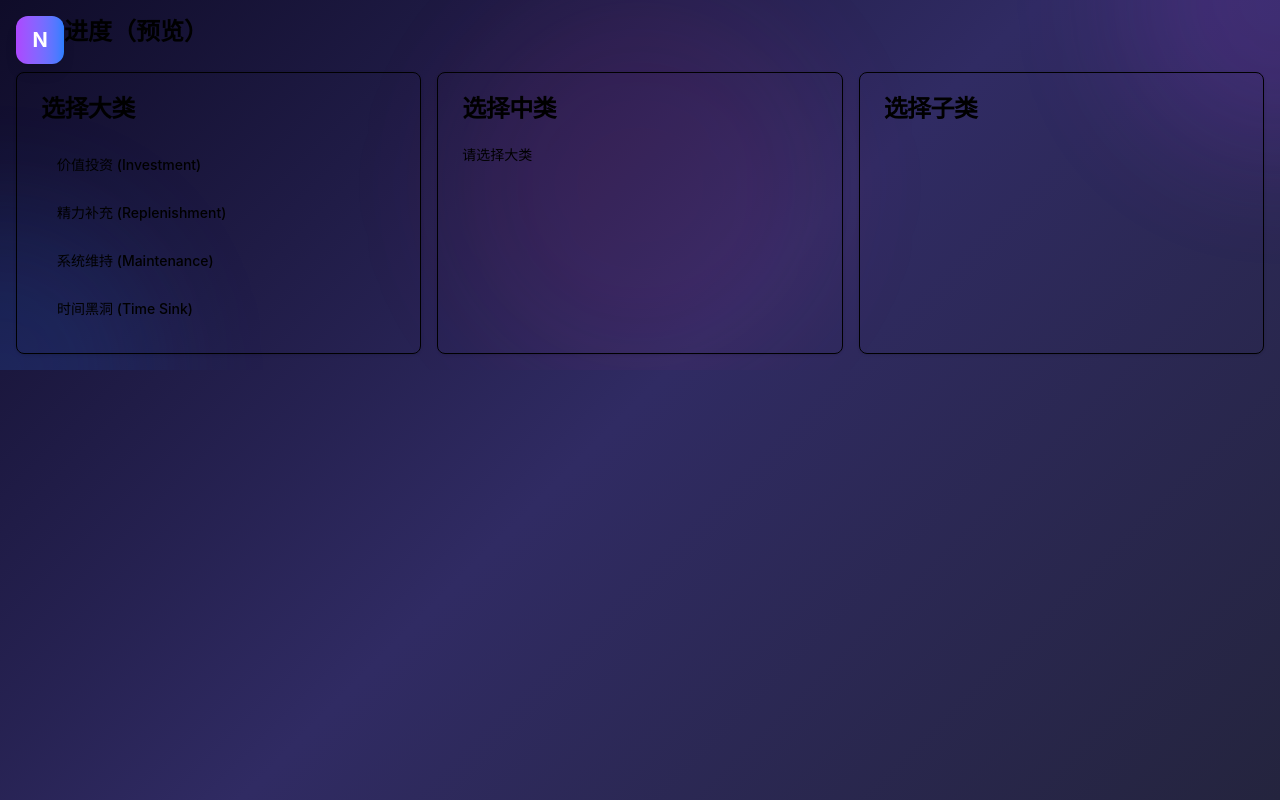
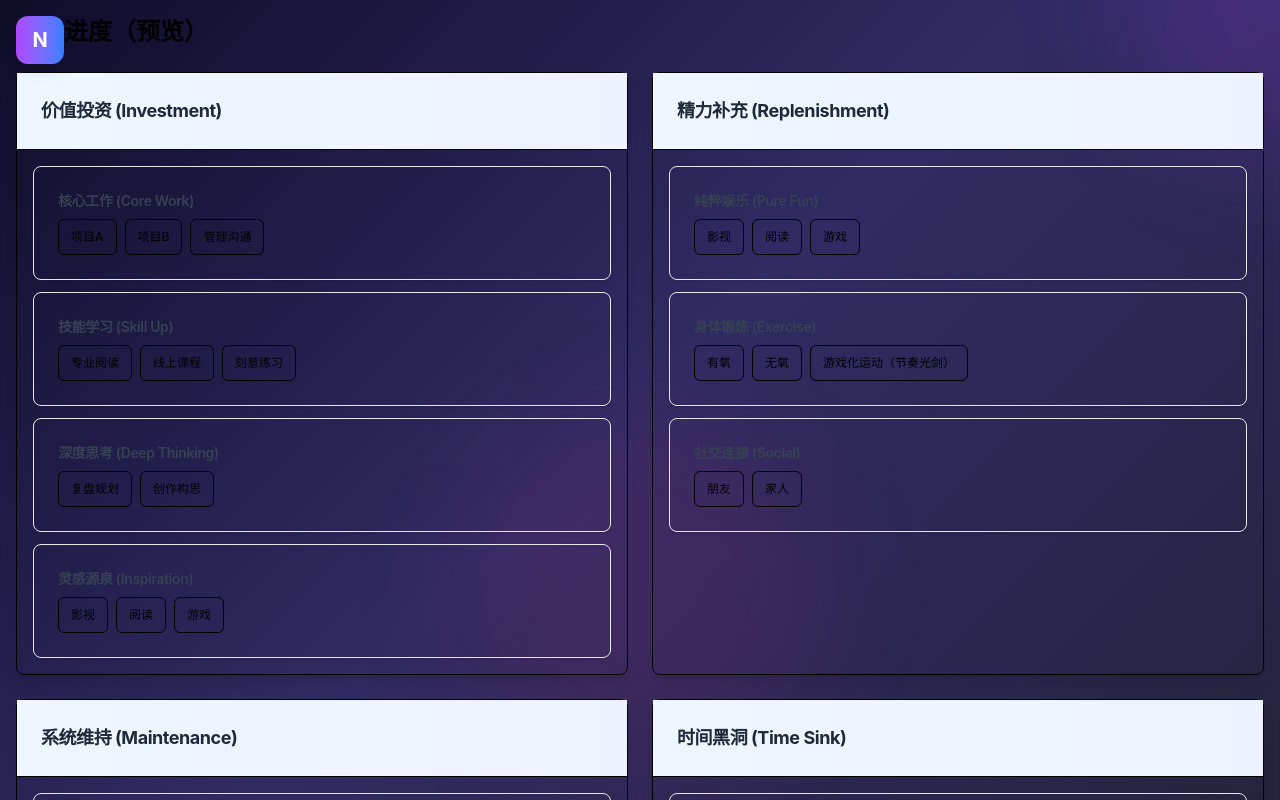
Before and after one commit to unendev/personal-dashboard, a Next.js app: page /progress in a window 1280 px wide. Shown: the top 800 px of the page. Built offline with nearby package versions, Linux system fonts and the light colour scheme.

Commit message:
fix(日结卡片)：实现卡片按钮输入

```diff
--- a/app/components/CategorySelector.tsx
+++ b/app/components/CategorySelector.tsx
@@ -1,8 +1,10 @@
 'use client'
 
-import React, { useEffect, useMemo, useState } from 'react';
+import React, { useEffect, useState } from 'react';
 import { Card, CardContent, CardHeader, CardTitle } from './ui/card';
 import { Button } from './ui/button';
+import { Dialog, DialogContent, DialogHeader, DialogTitle, DialogFooter } from './ui/dialog';
+import { Input } from './ui/input';
 
 type CategoryNode = {
   name: string;
@@ -10,18 +12,15 @@ type CategoryNode = {
 };
 
 interface CategorySelectorProps {
-  onSelected: (classificationPath: string) => void;
+  onSelected: (classificationPath: string, taskName: string) => void;
   className?: string;
-}
-
-function buildPath(parent: string | null, current: string): string {
-  return parent ? `${parent}/${current}` : current;
 }
 
 const CategorySelector: React.FC<CategorySelectorProps> = ({ onSelected, className }) => {
   const [categories, setCategories] = useState<CategoryNode[]>([]);
-  const [selectedTop, setSelectedTop] = useState<string | null>(null);
-  const [selectedMid, setSelectedMid] = useState<string | null>(null);
+  const [showDialog, setShowDialog] = useState(false);
+  const [selectedPath, setSelectedPath] = useState<string>('');
+  const [taskName, setTaskName] = useState('');
 
   useEffect(() => {
     const load = async () => {
@@ -36,114 +35,112 @@ const CategorySelector: React.FC<CategorySelectorProps> = ({ onSelected, classNa
     load();
   }, []);
 
-  const topList = categories;
-  const midList = useMemo(() => {
-    if (!selectedTop) return [] as CategoryNode[];
-    const top = categories.find(c => c.name === selectedTop);
-    return top?.children ?? [];
-  }, [categories, selectedTop]);
-
-  const leafList = useMemo(() => {
-    if (!selectedTop) return [] as CategoryNode[];
-    if (!selectedMid) return [] as CategoryNode[];
-    const top = categories.find(c => c.name === selectedTop);
-    const mid = top?.children?.find(c => c.name === selectedMid);
-    return mid?.children ?? [];
-  }, [categories, selectedTop, selectedMid]);
-
-  const handleSelectTop = (name: string) => {
-    setSelectedTop(name);
-    setSelectedMid(null);
+  const handleSubCategoryClick = (topName: string, midName: string, subName: string) => {
+    const path = `${topName}/${midName}/${subName}`;
+    setSelectedPath(path);
+    setShowDialog(true);
   };
 
-  const handleSelectMid = (name: string) => {
-    setSelectedMid(name);
-    const topPath = buildPath(null, selectedTop as string);
-    const midPath = buildPath(topPath, name);
-
-    // 使用当前点击的中类名称直接计算是否有子类，避免使用可能滞后的 leafList
-    const top = categories.find(c => c.name === selectedTop);
-    const mid = top?.children?.find(c => c.name === name);
-    const hasLeaf = (mid?.children?.length ?? 0) > 0;
-    if (!hasLeaf) onSelected(midPath);
+  const handleSubmit = () => {
+    if (taskName.trim()) {
+      onSelected(selectedPath, taskName.trim());
+      setShowDialog(false);
+      setTaskName('');
+      setSelectedPath('');
+    }
   };
 
-  const handleSelectLeaf = (name: string) => {
-    const topPath = buildPath(null, selectedTop as string);
-    const midPath = buildPath(topPath, selectedMid as string);
-    const leafPath = buildPath(midPath, name);
-    onSelected(leafPath);
+  const handleKeyDown = (e: React.KeyboardEvent) => {
+    if (e.key === 'Enter') {
+      e.preventDefault();
+      handleSubmit();
+    }
   };
 
   return (
     <div className={className}>
-      <div className="grid grid-cols-1 md:grid-cols-3 gap-4">
-        <Card>
-          <CardHeader>
-            <CardTitle>选择大类</CardTitle>
+      {/* 4个大类卡片 */}
+      <div className="grid grid-cols-1 md:grid-cols-2 gap-6">
+        {categories.map((topCategory) => (
+          <Card key={topCategory.name} className="shadow-lg hover:shadow-xl transition-shadow">
+            <CardHeader className="bg-gradient-to-r from-blue-50 to-indigo-50 border-b">
+              <CardTitle className="text-lg font-bold text-gray-800">
+                {topCategory.name}
+              </CardTitle>
             </CardHeader>
-          <CardContent>
-            <div className="space-y-2">
-              {topList.map(item => (
+            <CardContent className="p-4">
+              {/* 中类卡片 */}
+              <div className="grid grid-cols-1 gap-3">
+                {topCategory.children?.map((midCategory) => (
+                  <Card key={midCategory.name} className="border border-gray-200 hover:border-blue-300 transition-colors">
+                    <CardHeader className="pb-2">
+                      <CardTitle className="text-sm font-semibold text-gray-700">
+                        {midCategory.name}
+                      </CardTitle>
+                    </CardHeader>
+                    <CardContent className="pt-0">
+                      {/* 子类按钮 */}
+                      <div className="flex flex-wrap gap-2">
+                        {midCategory.children?.map((subCategory) => (
                           <Button
-                  key={item.name}
-                  variant={selectedTop === item.name ? 'default' : 'ghost'}
-                  className="w-full justify-start"
-                  onClick={() => handleSelectTop(item.name)}
+                            key={subCategory.name}
+                            variant="outline"
+                            size="sm"
+                            className="text-xs hover:bg-blue-50 hover:border-blue-300"
+                            onClick={() => handleSubCategoryClick(topCategory.name, midCategory.name, subCategory.name)}
                           >
-                  {item.name}
+                            {subCategory.name}
                           </Button>
+                        ))}
+                        {/* 如果中类没有子类，显示一个通用按钮 */}
+                        {(!midCategory.children || midCategory.children.length === 0) && (
+                          <Button
+                            variant="outline"
+                            size="sm"
+                            className="text-xs hover:bg-blue-50 hover:border-blue-300"
+                            onClick={() => handleSubCategoryClick(topCategory.name, midCategory.name, '')}
+                          >
+                            直接创建任务
+                          </Button>
+                        )}
+                      </div>
+                    </CardContent>
+                  </Card>
                 ))}
               </div>
             </CardContent>
           </Card>
-
-        <Card>
-          <CardHeader>
-            <CardTitle>选择中类</CardTitle>
-          </CardHeader>
-          <CardContent>
-            <div className="space-y-2">
-              {midList.length === 0 && (
-                <div className="text-sm text-muted-foreground">请选择大类</div>
-              )}
-              {midList.map(item => (
-                <Button
-                  key={item.name}
-                  variant={selectedMid === item.name ? 'default' : 'ghost'}
-                  className="w-full justify-start"
-                  onClick={() => handleSelectMid(item.name)}
-                >
-                  {item.name}
-                </Button>
         ))}
       </div>
-          </CardContent>
-        </Card>
 
-        <Card>
-          <CardHeader>
-            <CardTitle>选择子类</CardTitle>
-          </CardHeader>
-          <CardContent>
-            <div className="space-y-2">
-              {selectedMid && leafList.length === 0 && (
-                <div className="text-sm text-muted-foreground">此中类无子类，已可直接创建任务</div>
-              )}
-              {leafList.map(item => (
-                <Button
-                  key={item.name}
-                  variant={'ghost'}
-                  className="w-full justify-start"
-                  onClick={() => handleSelectLeaf(item.name)}
-                >
-                  {item.name}
+      {/* 输入任务名称的弹框 */}
+      <Dialog open={showDialog} onOpenChange={setShowDialog}>
+        <DialogContent>
+          <DialogHeader>
+            <DialogTitle>创建任务</DialogTitle>
+          </DialogHeader>
+          <div className="py-4">
+            <p className="text-sm text-gray-600 mb-3">
+              在 <span className="font-medium text-blue-600">{selectedPath}</span> 下创建任务
+            </p>
+            <Input
+              value={taskName}
+              onChange={(e) => setTaskName(e.target.value)}
+              onKeyDown={handleKeyDown}
+              placeholder="输入具体事物名称..."
+              autoFocus
+            />
+          </div>
+          <DialogFooter>
+            <Button variant="outline" onClick={() => setShowDialog(false)}>
+              取消
             </Button>
-              ))}
-            </div>
-          </CardContent>
-        </Card>
-      </div>
+            <Button onClick={handleSubmit} disabled={!taskName.trim()}>
+              创建并开始
+            </Button>
+          </DialogFooter>
+        </DialogContent>
+      </Dialog>
     </div>
   );
 };
--- a/app/components/CreateLogFormWithCards.tsx
+++ b/app/components/CreateLogFormWithCards.tsx
@@ -18,6 +18,11 @@ export default function CreateLogFormWithCards({ onLogSaved }: CreateLogFormWith
   const [logContent, setLogContent] = useState('');
   const [taskName, setTaskName] = useState('');
   const [duration, setDuration] = useState('');
+
+  const handleCategorySelected = (path: string, name: string) => {
+    setSelectedPath(path);
+    setTaskName(name);
+  };
 
   const handleSubmit = async (e: React.FormEvent) => {
     e.preventDefault();
@@ -73,10 +78,10 @@ export default function CreateLogFormWithCards({ onLogSaved }: CreateLogFormWith
           <CardTitle>选择分类</CardTitle>
         </CardHeader>
         <CardContent>
-          <CategorySelector
-            onSelected={setSelectedPath}
-            className="mb-4"
-          />
+                     <CategorySelector
+             onSelected={handleCategorySelected}
+             className="mb-4"
+           />
           {selectedPath && (
             <div className="mt-4 p-3 bg-green-50 border border-green-200 rounded-md">
               <p className="text-green-800 text-sm">
```
Lines whose indentation alone changed are shown as unchanged.
